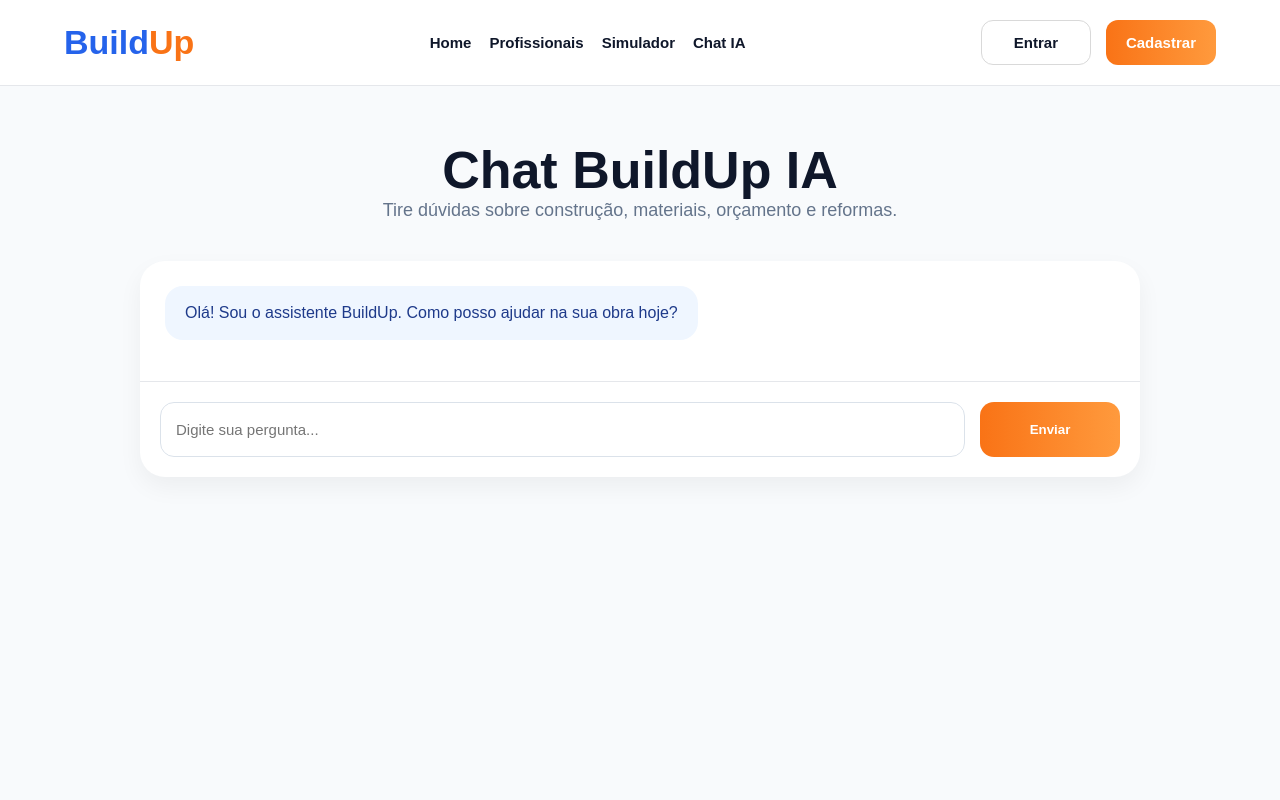
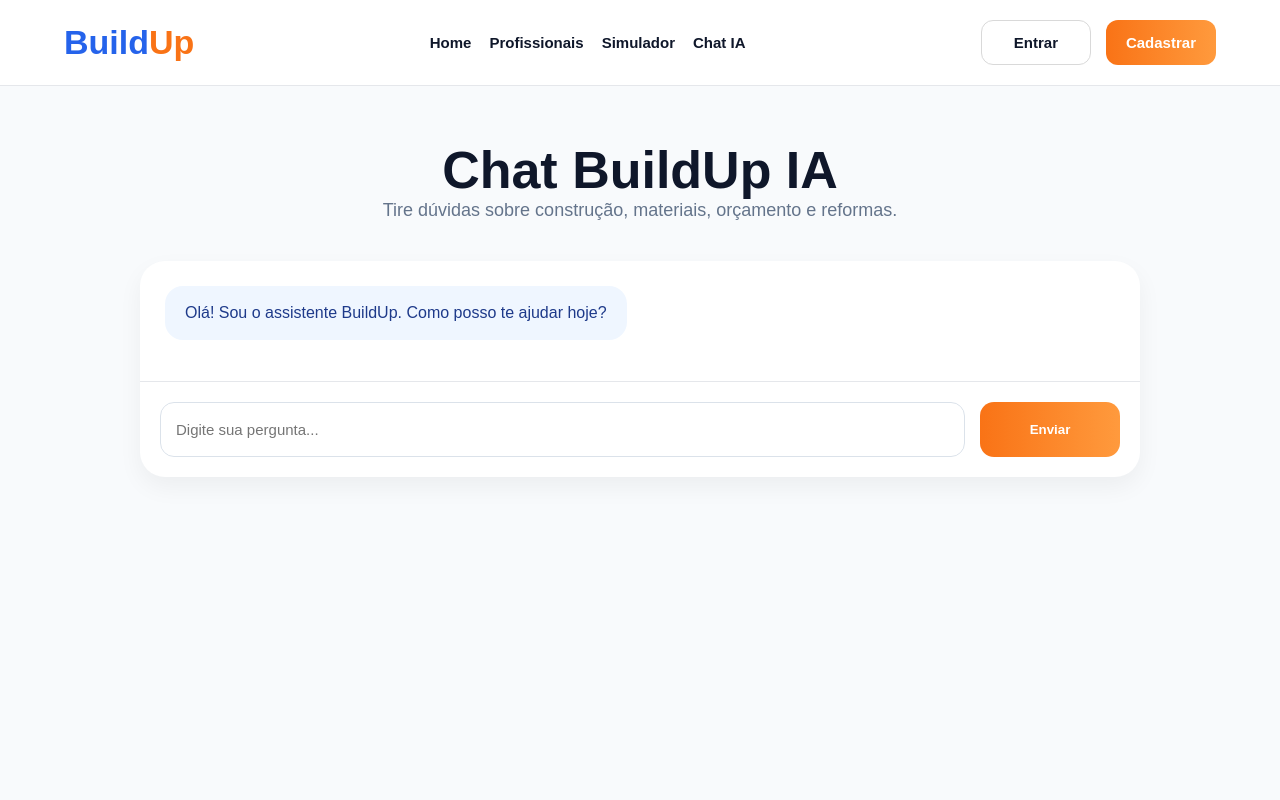
Before and after one commit to ANRS305/BuildUp-FrontEnd, a React (Vite) app in the folder BuildUp/: page /ChatIA in a window 1280 px wide. Shown: the top 800 px of the page. Built offline with nearby package versions, Linux system fonts and the light colour scheme.

Commit message:
Update ChatIA.jsx

```diff
--- a/BuildUp/src/Pages/ChatIA/ChatIA.jsx
+++ b/BuildUp/src/Pages/ChatIA/ChatIA.jsx
@@ -12,7 +12,7 @@ export default function ChatIA() {
     {
       autor: "ia",
       texto:
-        "Olá! Sou o assistente BuildUp. Como posso ajudar na sua obra hoje?",
+        "Olá! Sou o assistente BuildUp. Como posso te ajudar hoje?",
     },
   ]);
 
```
